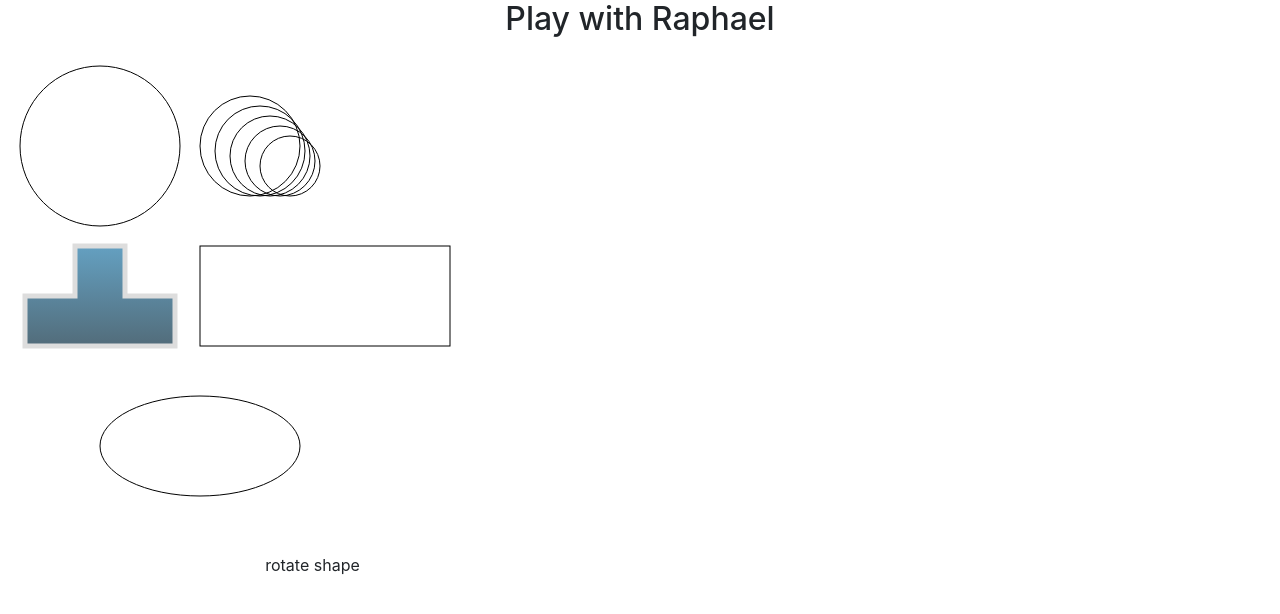
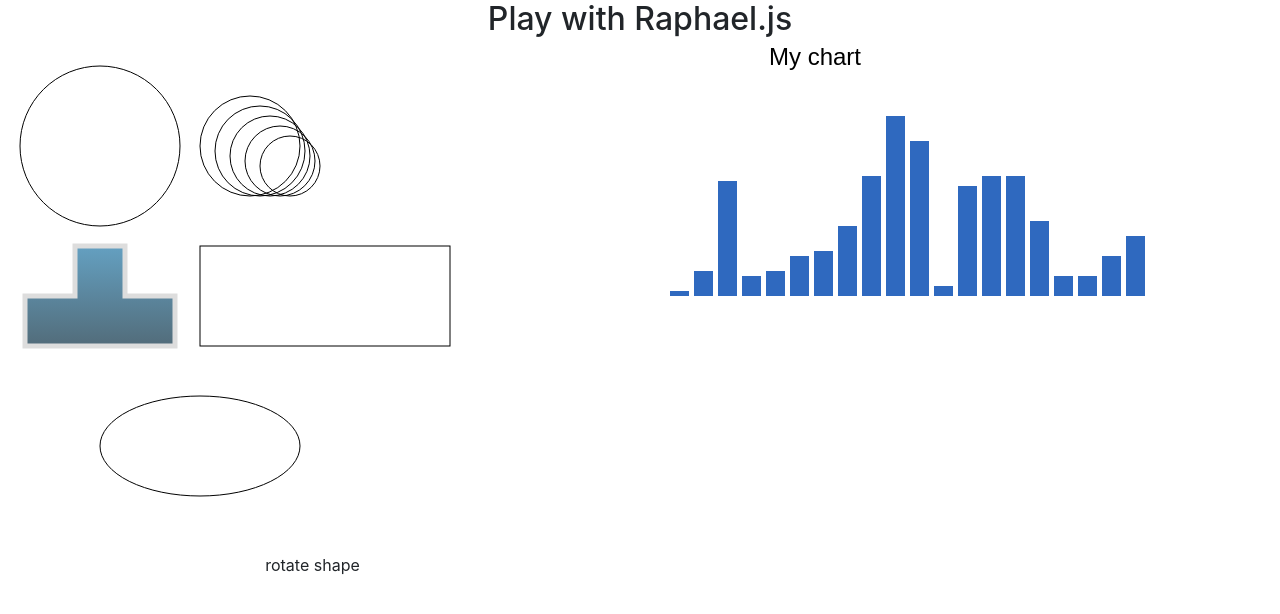
Before and after one commit to efbbrown/drawing, a plain HTML site: page index.html in a window 1280 px wide. Drawn offline with nearby package versions, Linux system fonts and the light colour scheme.

Commit message:
add barchart with some epileptic hover functionality

```diff
--- a/index.html
+++ b/index.html
@@ -10,7 +10,7 @@
 </head>
 <body>
 
-<h2 class='text-center'>Play with Raphael</h2>
+<h2 class='text-center'>Play with Raphael.js</h2>
 
 <div class='row'>
 
@@ -23,7 +23,7 @@
 	</div>
 
 	<div class='col-md-6'>
-		<div id='moodMeter'></div>
+		<div id='gRaph'></div>
 	</div>
 
 </div>
@@ -31,6 +31,8 @@
 <script src='js/jquery-1.10.2.js'></script>
 <script src='js/bootstrap.js'></script>
 <script src='js/raphael.js'></script>
+<script src='js/g.raphael.js'></script>
+<script src='js/g.raphael.bar.js'></script>
 <script src='js/script.js'></script>
 </body>
 </html>
--- a/js/script.js
+++ b/js/script.js
@@ -1,3 +1,5 @@
+// 2009 nettuts: http://net.tutsplus.com/tutorials/javascript-ajax/an-introduction-to-the-raphael-js-library/
+
 $(document).ready(function(){
 	var location = $('#canvas').get(0);
 
@@ -50,26 +52,27 @@ $(document).ready(function(){
 	});
 
 	// ==============================================
-	// MOOD METER
-	var moods = ['shitty', 'surviving', 'good', 'awesome', 'great'];
-	var colors = ['#cc0000', '#a97e22', '#9f9136', '#7c9a2d', '#3a9a2d'];
-	var user_mood = 5;
+	// BARCHART
+	// =============================================
+	var x = new Raphael('gRaph');	// creates paper
 
-	var target = $('#mood').get(0);
-	var paper = new Raphael(target, 500, 500);
+	// Raphael.g.barchart(x, y, width, height, values, options)
+		// options are: type (round, square, soft, sharp), stacked (true, false), gutter etc.
+	var data = [1,5,23,4,5,8,9,14,24,36,31,2,22,24,24,15,4,4,8,12];
 
-	var circle = paper.circle(250, 250, 200).attr({
-		fill: '#000'
-	});
+	// add hover and label functionality
+	var fin = function(){
+		this.flag = x.popup(this.bar.x, this.bar.y, this.bar.value || "0").insertBefore(this);
+	};
+	 var fout = function(){
+		 this.flag.animate({ opacity: 0 }, 300, function(){
+			 this.remove();
+		 });
+	};
 
-	var mood_text = paper.text(250, 250, 'Mood \nscore').attr({
-		fill: '#fff'
-	});
+	var txtattr = { font: '24px sans-serif' };
+	x.text(160, 10, 'My chart').attr(txtattr); // create heading
+
+	var barchart = x.barchart(10, 50, 500, 220, [data]).hover(fin, fout);
 
 });
-
-
-function showMood(){
-	//...
-	// javascript: http://net.tutsplus.com/tutorials/javascript-ajax/an-introduction-to-the-raphael-js-library/
-}
```
